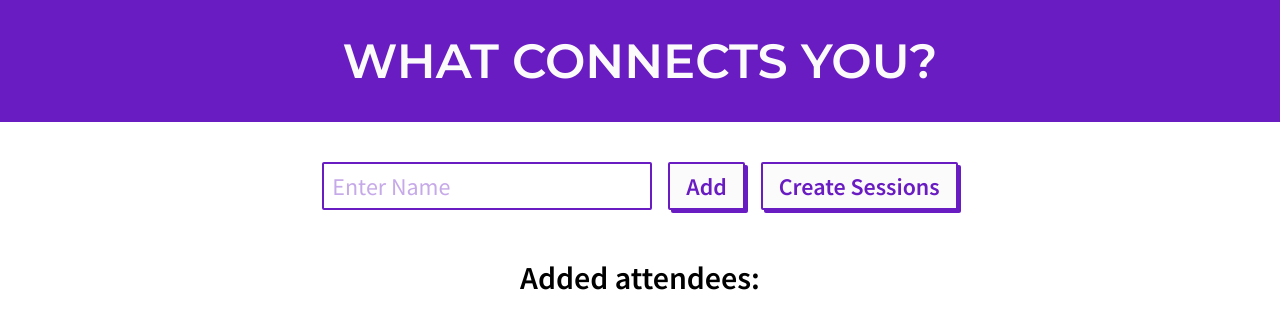
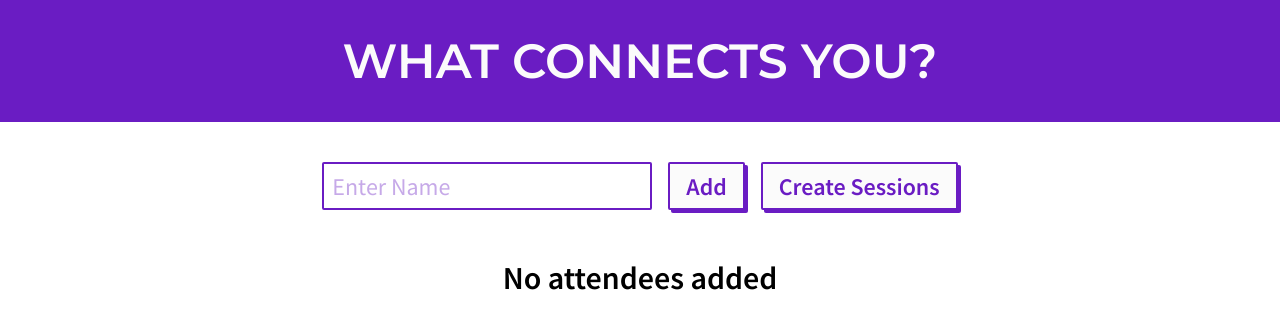
Before and after one commit to coding-bootcamps-eu/what-connects-you, a Vue app: page / in a window 1280 px wide. Shown: the top 328 px of the page. Built offline with nearby package versions, Linux system fonts and the light colour scheme.

Commit message:
feat: Add conditional rendering to added attendee heading

```diff
--- a/src/App.vue
+++ b/src/App.vue
@@ -25,7 +25,12 @@
       Reset
     </button>
     <div class="added-attendees" v-if="sessions.length === 0">
-      <h3 class="added-attendees__header">Added attendees:</h3>
+      <h3 v-if="attendees.length != 0" class="added-attendees__header">
+        Added attendees:
+      </h3>
+      <h3 v-if="attendees.length === 0" class="added-attendees__header">
+        No attendees added
+      </h3>
       <ol class="added-attendees__list">
         <li
           v-for="attendee in attendees"
```
